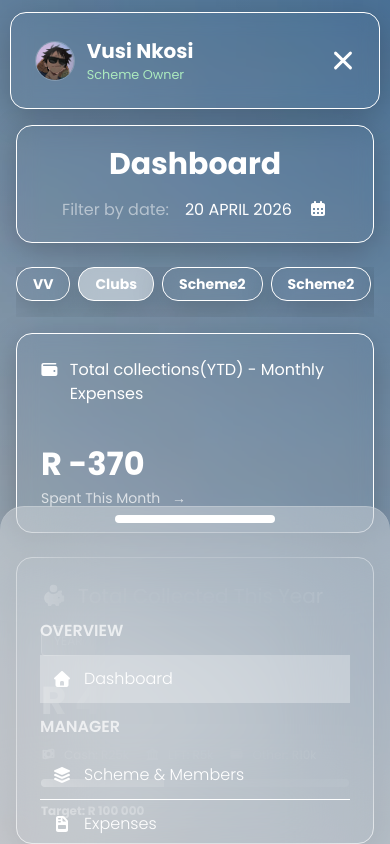
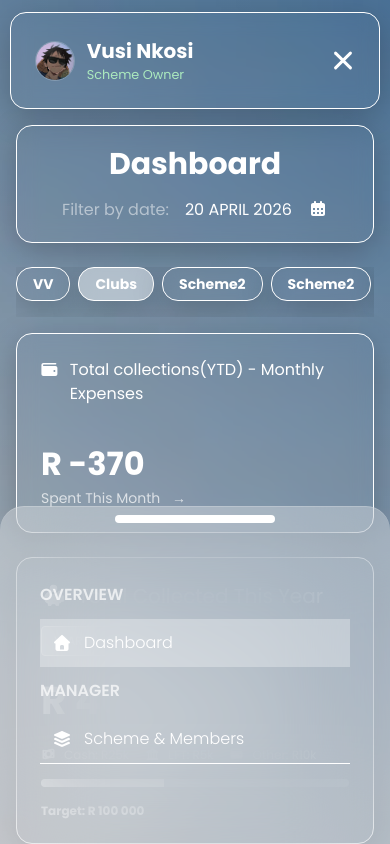
Before and after one commit to Siya-gift/SchemeManager, a React (Vite) app: page / in a window 390 px wide. Both pictures are taken after a click on the element 343 px from the left and 60 px from the top of the page. Shown: the top 844 px of the page. Built offline with nearby package versions, Linux system fonts and the light colour scheme.

Commit message:
progress

```diff
--- a/src/components/MobileMenu.jsx
+++ b/src/components/MobileMenu.jsx
@@ -23,9 +23,9 @@ function MobileMenu({ isOpen, toggleMenu }) {
             className='fixed bottom-0 w-full h-[40svh] z-10 px-10 py-2
              bg-white/30 backdrop-blur-[50px] border-t rounded-b-0 border-white/20
              Menu glass-scroll rounded-t-3xl'>
-            <div className='sticky top-2 dragger w-40 h-2 mx-auto rounded-md bg-white mb-15'></div>
+            <div className='sticky top-2 dragger w-40 h-2 mx-auto rounded-md bg-white mb-10'></div>
 
-            <div className='w-full max-h-70 overflow-y-auto glass-scroll pt-6'>
+            <div className='w-full max-h-52 overflow-y-auto glass-scroll pt-2'>
                 <h3 className='text-[clamp(1rem,2.5vw,1rem)] font-semibold text-white/70 my-3'>OVERVIEW</h3>
                 <ul>
                     <li className='flex items-center text-white gap-3 p-3 font-light
```
